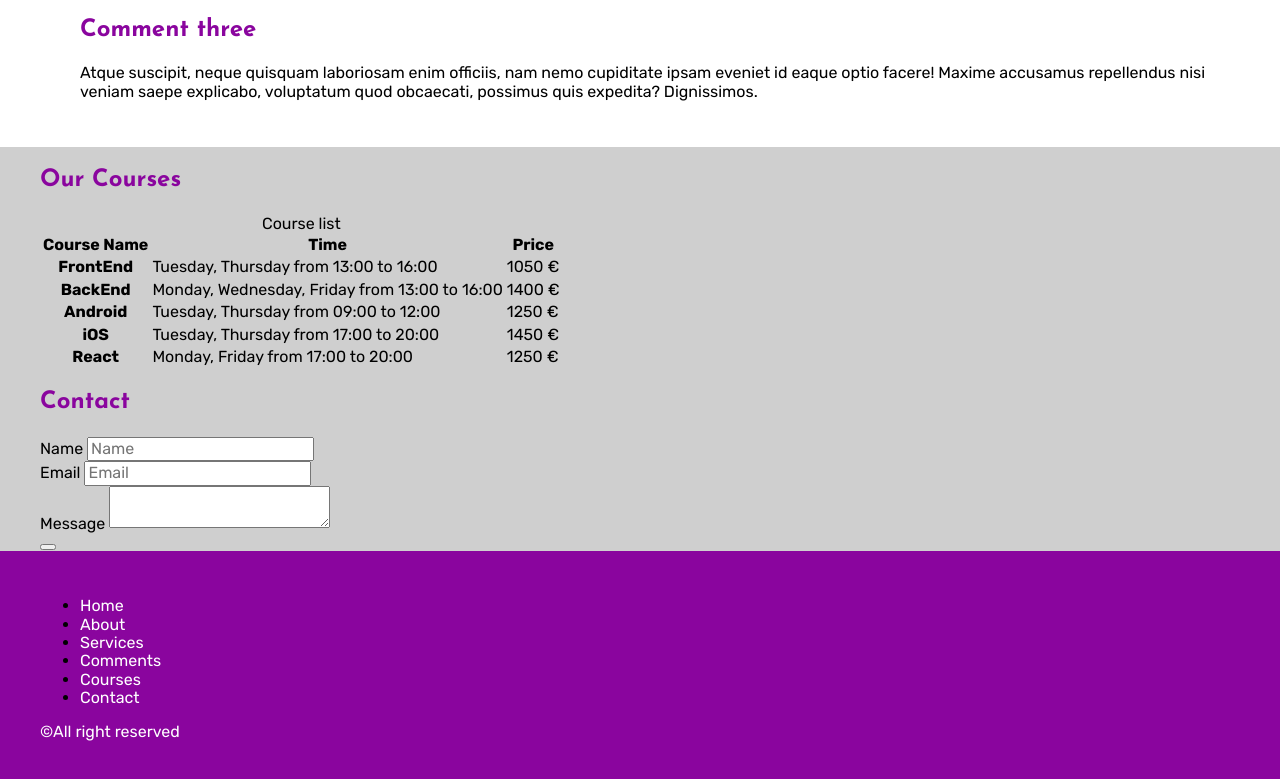
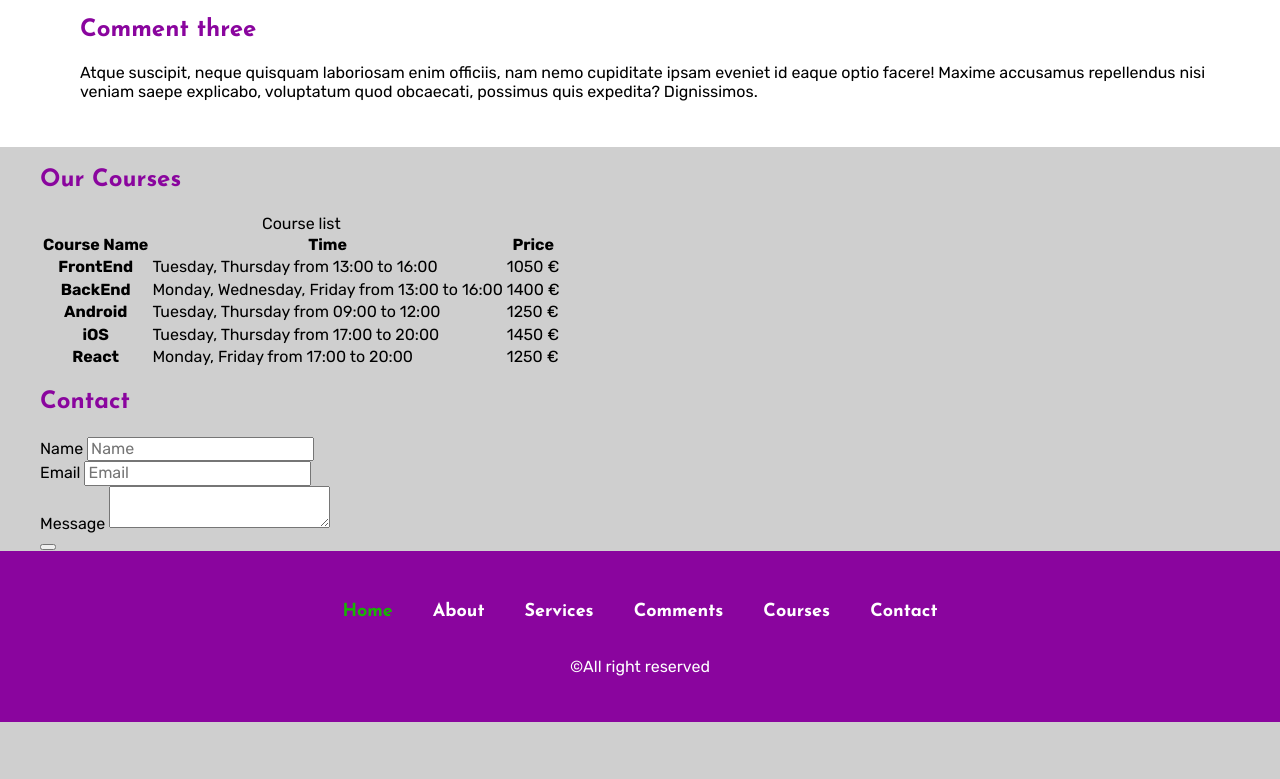
Before and after one commit to Kide-01/learningSass, a plain HTML site: page public_html/index.html in a window 1280 px wide. Shown: the part 1461-2240 px from the top of the page. After the commit the page ends 2183 px from the top, so only its background shows below. Drawn offline with nearby package versions, Linux system fonts and the light colour scheme; files that its build step writes are made by us from their sources.

Commit message:
Footer done

```diff
--- a/public_html/index.html
+++ b/public_html/index.html
@@ -17,7 +17,7 @@
                 <h1 class="branding"><a href="#">LearningSass</a></h1>
                 <nav>
                     <ul>
-                        <li><a href="#home">Home</a></li>
+                        <li><a class="active" href="#home ">Home</a></li>
                         <li><a href="#about">About</a></li>
                         <li><a href="#service">Services</a></li>
                         <li><a href="#comments">Comments</a></li>
@@ -206,7 +206,7 @@
             <div class="container">
                 <nav>
                     <ul>
-                        <li><a href="#home">Home</a></li>
+                        <li><a class="active" href="#home">Home</a></li>
                         <li><a href="#about">About</a></li>
                         <li><a href="#service">Services</a></li>
                         <li><a href="#comments">Comments</a></li>
--- a/public_html/scss/partials/_footer.scss
+++ b/public_html/scss/partials/_footer.scss
@@ -1,9 +1,56 @@
 $footer-bg:$purple;
 $footer-color:$white;
+$footer-nav-font:$josefin;
+$footer-link-hover:$green;
 footer{
     padding: 30px 0;
     background-color: $footer-bg;
+    ul{
+        list-style: none;
+        padding-left: 0;
+        margin-bottom: 30px;
+        li{
+            a{
+                display: block;
+                padding: 5px 0;
+                color: $footer-color;
+                text-align: center;
+                font-family:$footer-nav-font ;
+                font-weight: $font-bold;
+                font-size: 1.8rem;
+
+                &:hover,&.active{
+                    color: $footer-link-hover;
+                }
+            }
+            // a end
+
+        }
+        // li end
+
+    }
+    //ul ned
+
+
+    .copyright{
+        color: $footer-color;
+        text-align: center;
+    }
 }
-footer a, footer p{
-    color: $footer-color;
+// footer end
+@media(min-width: 768px){
+    footer{
+        ul{
+            display: flex;
+            justify-content: center;
+            align-items: center;
+            li{
+                a{
+                    padding: 5px 20px;
+                }
+            }
+        }
+    }
+    //footer end
 }
+// 768 media end
```
Also changed, not shown: public_html/css/theme.css, 1 other file.
